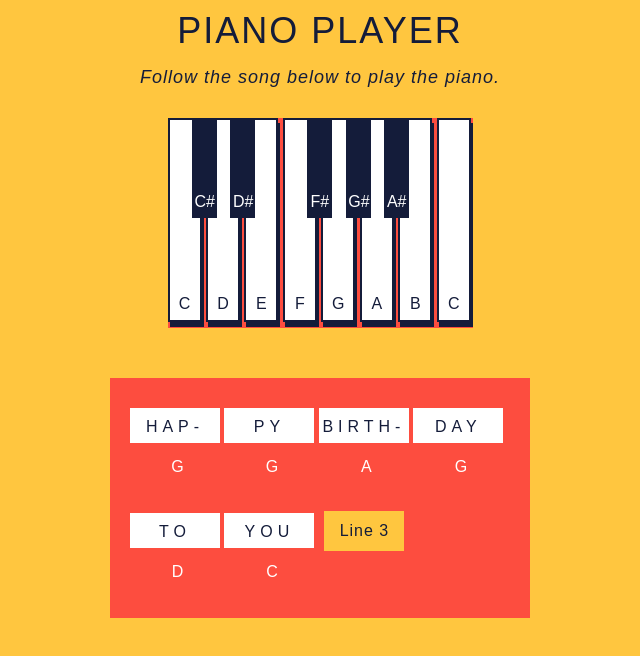
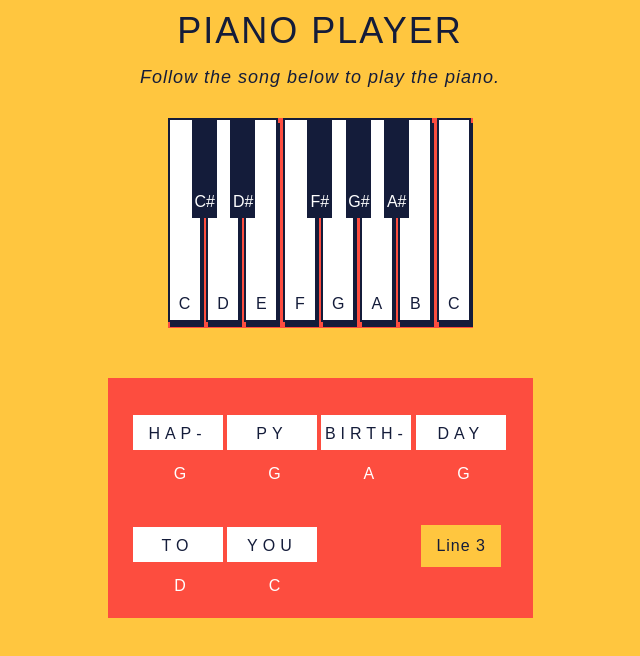
Before and after one commit to bozhenova/piano-player, a plain HTML site: page index.html in a window 1280 px wide. Both pictures are taken after a click on the button "Line 2". Shown: the whole page, without its empty margins (320-960 px from the left). Drawn offline with Linux system fonts and the light colour scheme.

Commit message:
Fix margins and next line button positions

```diff
--- a/index.html
+++ b/index.html
@@ -97,10 +97,21 @@
         <div id="letter-note-optional" class="letter-note">A</div>
       </div>
 
-      <button id="first-next-line" class="next-line-button">Line 2</button>
-      <button id="second-next-line" class="next-line-button">Line 3</button>
-      <button id="third-next-line" class="next-line-button">Line 4</button>
-      <button id="fourth-next-line" class="next-line-button">Reset</button>
+      <button id="first-next-line" class="next-line-button">
+        Line 2
+      </button>
+      <button id="second-next-line" class="next-line-button">
+        Line 3
+      </button>
+      <button
+        id="third-next-line"
+        class="next-line-button next-line-button--positioned"
+      >
+        Line 4
+      </button>
+      <button id="fourth-next-line" class="next-line-button next-line-button">
+        Reset
+      </button>
     </div>
 
     <script src="main.js"></script>
--- a/style.css
+++ b/style.css
@@ -73,7 +73,7 @@ body {
   height: 240px;
   display: block;
   margin: 0 auto;
-  padding-left: 20px;
+  padding-left: 25px;
   margin-top: 50px;
   background-color: #fd4d3f;
 }
@@ -81,7 +81,7 @@ body {
   width: 90px;
   display: inline-block;
   text-align: center;
-  margin-top: 30px;
+  margin-top: 37px;
 }
 .column-optional {
   display: none;
@@ -102,15 +102,19 @@ body {
   margin-left: 35px;
 }
 .next-line-button {
-  width: 80px;
-  height: 40px;
+  padding: 12px 15px;
   font-size: 16px;
-  position: absolute;
-  margin-top: 28px;
-  margin-left: 10px;
+  position: relative;
+  top: -40px;
+  left: 100px;
   border: none;
   background-color: #ffc63f;
   color: #141c3a;
   letter-spacing: 1px;
   cursor: pointer;
 }
+
+.next-line-button--positioned {
+  top: -40px;
+  left: 5px;
+}
```
Lines whose indentation alone changed are shown as unchanged.
